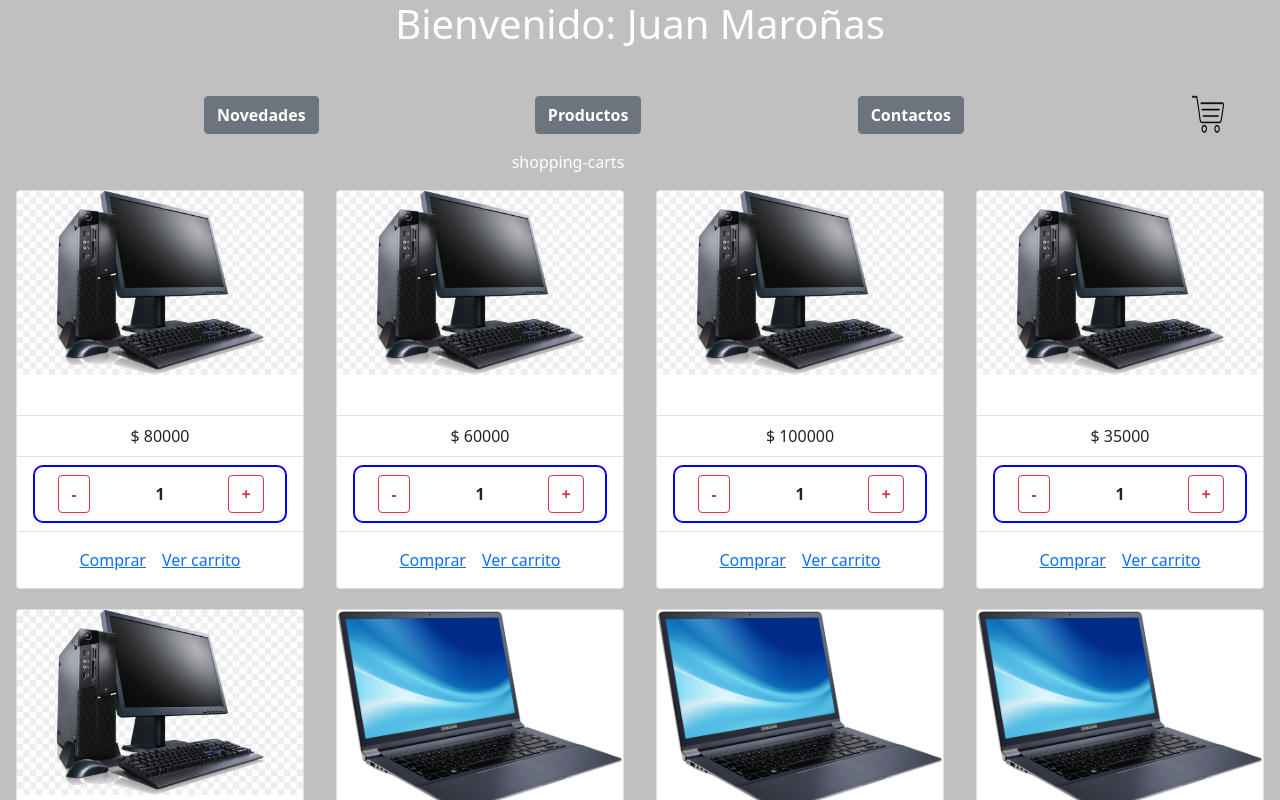
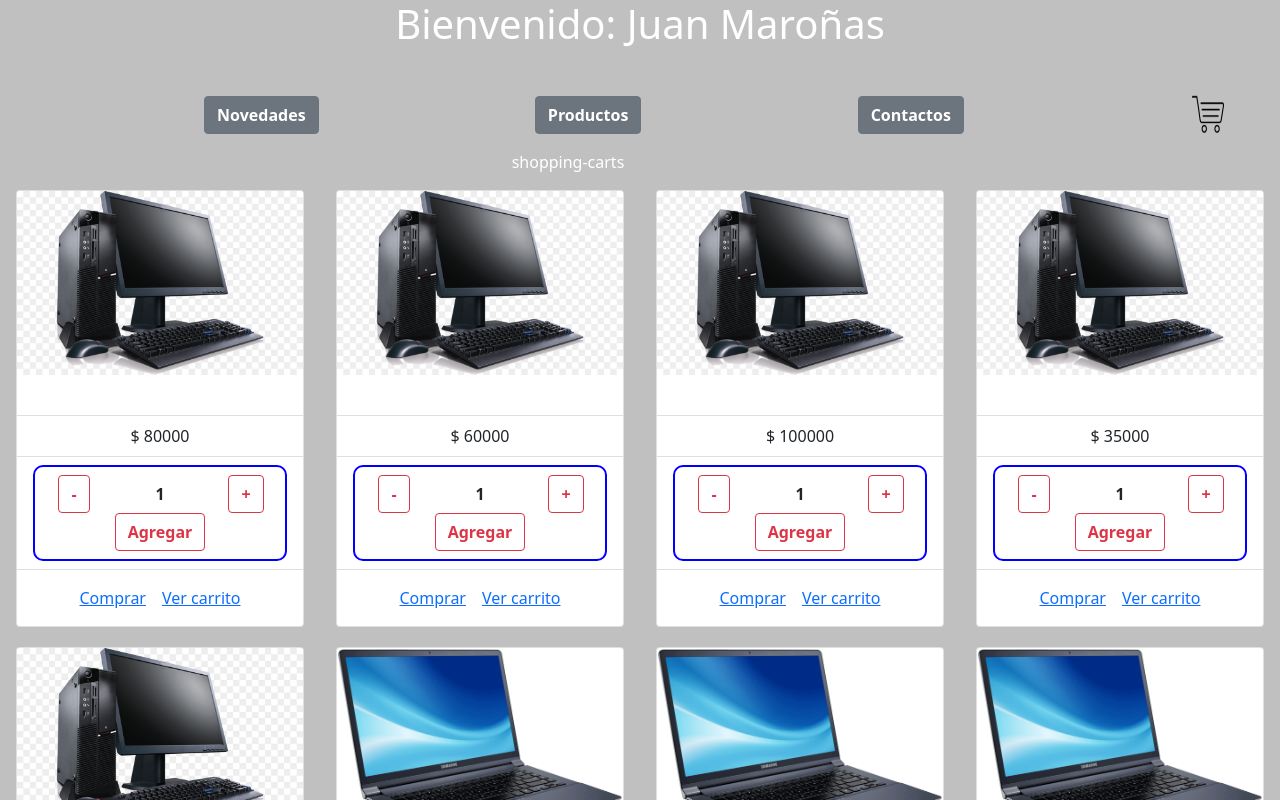
Before and after one commit to jmmaronas/React-19770, a React (Create React App) app: page / in a window 1280 px wide. Shown: the top 800 px of the page. Built offline with nearby package versions, Linux system fonts and the light colour scheme.

Commit message:
Clase-5 funcion agregar con localstorage

```diff
--- a/src/components/Item.js
+++ b/src/components/Item.js
@@ -16,7 +16,7 @@ function Item({e}){
                 </Card.Body>
                 <ListGroup className="list-group-flush">
                     <ListGroupItem>$ {e.precio}</ListGroupItem>
-                    <ListGroupItem><ItemCount pedido={e.cantidad}/></ListGroupItem>
+                    <ListGroupItem><ItemCount producto={e}/></ListGroupItem>
                     {/*<ListGroupItem>Vestibulum at eros</ListGroupItem> */}
                 </ListGroup>
                 <Card.Body>
--- a/src/components/ItemCount.js
+++ b/src/components/ItemCount.js
@@ -4,15 +4,26 @@ import Button from "react-bootstrap/Button";
 import { Col } from "react-bootstrap";
 import { Row } from "react-bootstrap";
 
-function ItemCount({pedido}){
-    const [counter, setState]= useState(pedido)
+
+function ItemCount({producto}){
+    const [counter, setState]= useState(producto.cantidad);
+    function agregar(){
+        let carrito= JSON.parse(localStorage.getItem("carrito")) || [];
+        producto.cantidad=counter
+        carrito.push(producto);
+        localStorage.setItem("carrito", JSON.stringify(carrito));
+    }
+
    return(
         <>
              <Container fluid>
                 <Row>
                     <Col><Button variant="outline-danger" onClick={()=> counter > 1 ? setState(counter-1) : counter }>-</Button></Col>
                     <Col> {counter} </Col>
-                    <Col><Button variant="outline-danger" onClick={()=> setState(counter+1)}>+</Button></Col>
+                    <Col><Button variant="outline-danger" onClick={()=> counter < producto.stock ? setState(counter+1) : counter}>+</Button></Col>
+                </Row>
+                <Row>
+                    <Col><Button variant="outline-danger" onClick={agregar}>Agregar</Button></Col>
                 </Row>
             </Container>
         </>
--- a/src/components/ItemListContainer.js
+++ b/src/components/ItemListContainer.js
@@ -33,7 +33,7 @@ function ItemListContainer() {
       return <div>Loading...</div>;
     } else {
       return (
-        <ItemList productos={items} />
+        <ItemList productos={items.slice(0)} />
       );
     }
   }
```
